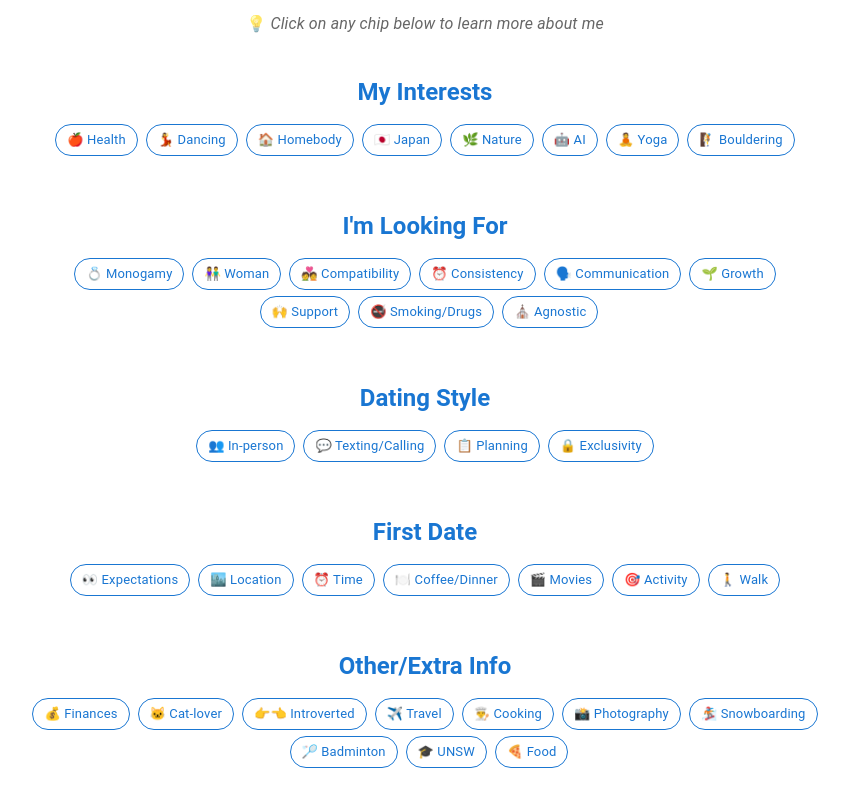
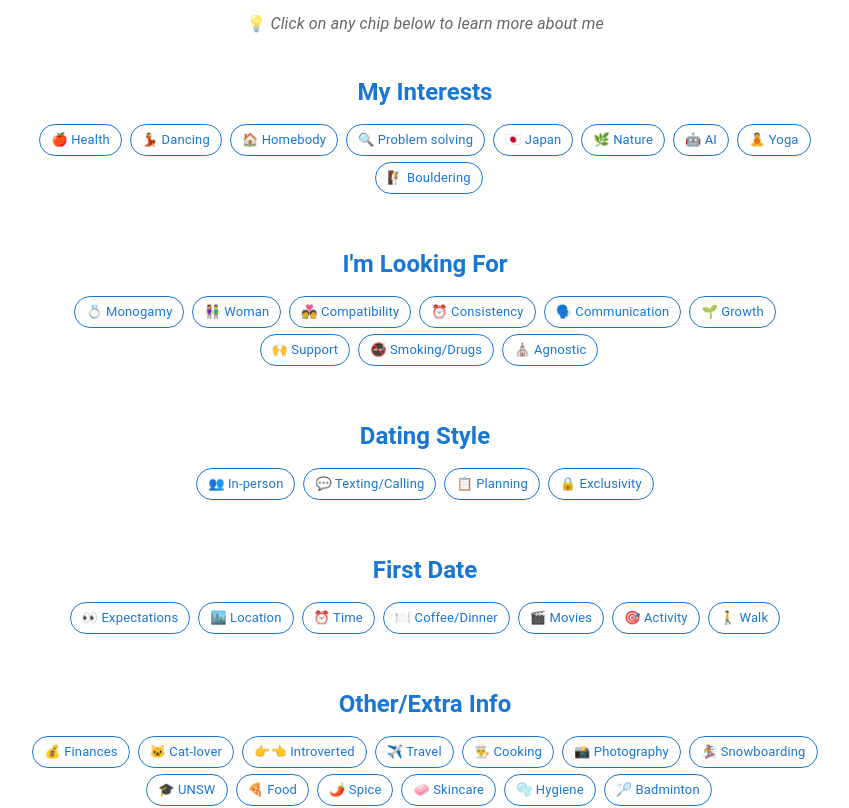
Before and after one commit to tanlines/demo-profile, a React (Vite) app: page / in a window 1280 px wide. Shown: the part 360-1168 px from the top of the page, without its empty margins (215-1064 px from the left). Built offline with nearby package versions, Linux system fonts and the light colour scheme.

Commit message:
chip text

```diff
--- a/src/data/profileChips.js
+++ b/src/data/profileChips.js
@@ -5,7 +5,7 @@ export const profileChips = {
         {
           emoji: "🍎",
           text: "Health",
-          description: "We only get one body, take care of it. Where possible I avoid junk food, exercise regularly and keep myself and my surroundings clean. Apparently needs to be said, but I brush/floss/shower daily, also recently installed a bidet for my ass"
+          description: "We only get one body, take care of it. Where possible I avoid junk food, exercise regularly and keep myself and my surroundings clean."
         },
         {
           emoji: "💃",
@@ -18,6 +18,11 @@ export const profileChips = {
           text: "Homebody",
           description: "Where you'll find me most of the time sleeping, coding, rolling on my exercise mats, watching a movie or playing a game. Fun fact I learned to cut my own hair during covid",
         image: "/chips/homebody.jpg"
+        },
+        {
+          emoji: "🔍",
+          text: "Problem solving",
+          description: "I enjoy solving problems, especially when it solves a daily annoyance, saves money or is creative."
         },
       {
         emoji: "🇯🇵",
@@ -207,12 +212,6 @@ export const profileChips = {
         image: "/chips/snowboarding.jpg"
       },
       {
-        emoji: "🏸",
-        text: "Badminton",
-        description: "Played for 5 years in high school, I still remember my training but the knees are not what they used to be",
-        image: "/chips/badminton.jpg"
-      },
-      {
         emoji: "🎓",
         text: "UNSW",
         description: "Photovoltaic Engineering/Computer Science. Only ended up using the computer science part."
@@ -222,6 +221,27 @@ export const profileChips = {
         text: "Food",
         description: "My favourite food is Japanese, otherwise most asian food/gourmet pizza is good for me. I don't usually have dessert but if it's not too sweet, I'll try it",
         image: "/chips/food.jpg"
+      },
+      {
+        emoji: "🌶️",
+        text: "Spice",
+        description: "Spice tolerance is Shin Ramyun level. I would still rather be able to taste my food and not just spice."
+      },
+      {
+        emoji: "🧼",
+        text: "Skincare",
+        description: "Simple routine of foaming cleanser, occasional salicylic acid wash, hyaluronic acid moisturizer and sunscreen. For my skin health as much as looks."
+      },
+      {
+        emoji: "🫧",
+        text: "Hygiene",
+        description: "Apparently needs to be said, but I brush/floss/shower daily, also recently installed a bidet for my ass. I've bought 2 robot vacuums and a wireless Dyson vacuum because I'm lazy but still want a clean home."
+      },
+      {
+        emoji: "🏸",
+        text: "Badminton",
+        description: "Played for 5 years in high school, I still remember my training but the knees are not what they used to be",
+        image: "/chips/badminton.jpg"
       }
     ]
   }
```
